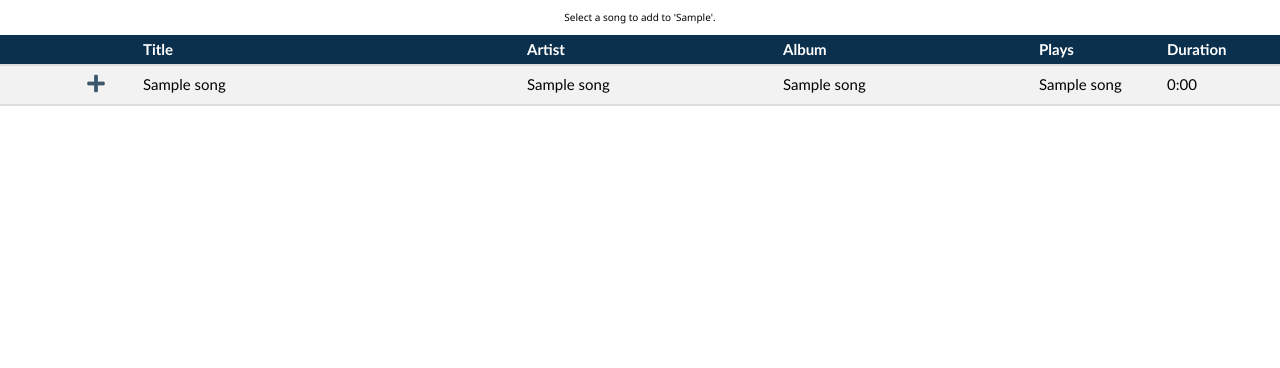
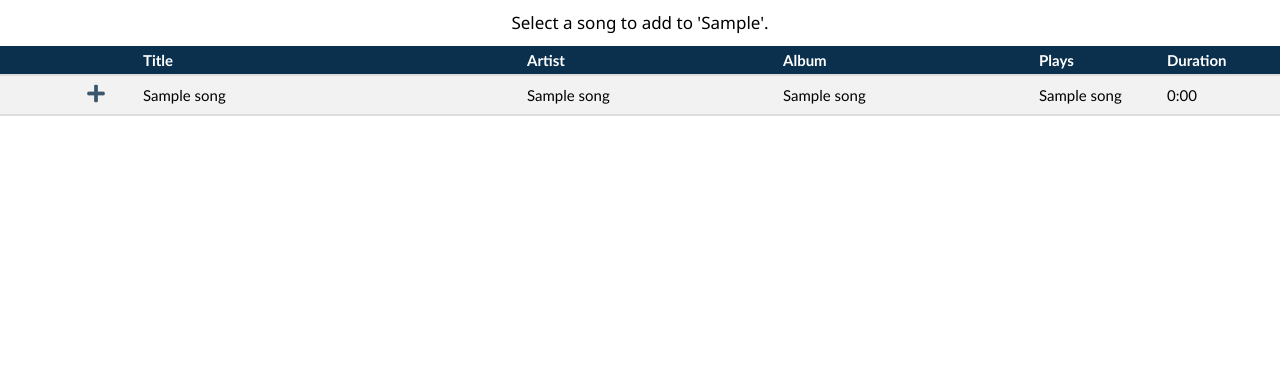
Before and after one commit to jacobeng3l/datify, a Flask app: template templates/library.html in a window 1280 px wide. Shown: the part 52-420 px from the top of the page. Run offline with Flask 2, Linux system fonts and the light colour scheme; the template is opened without the code that fills it: most values are stand-ins (such as "Sample title", 1, 10 or a date in 2020).

Commit message:
Add files via upload

```diff
--- a/templates/library.html
+++ b/templates/library.html
@@ -386,7 +386,7 @@
         <h2 style="text-align: center; font-size: 20px">No songs in your library.</h2>
         {% else %}
         {% if data['addToPlaylist'] != None %}
-        <h2 style="text-align: center; font-size: 10px">Select a song to add to '{{ data['addToPlaylist'] }}'.</h2>
+        <h2 style="text-align: center; font-size: 17px">Select a song to add to '{{ data['addToPlaylist'] }}'.</h2>
         {% endif %}
         <table id="library">
             <tr>
```
